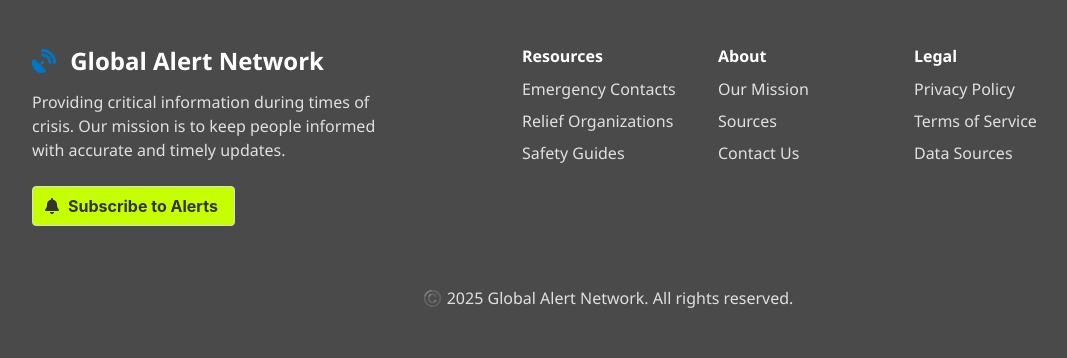
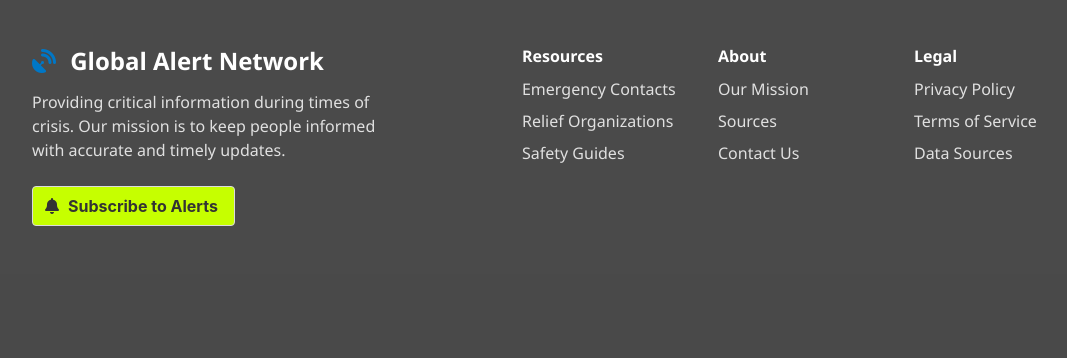
Before and after one commit to abhirajadhikary06/Floodless, a Django app: template floodless/news/templates/news/news_list.html in a window 1280 px wide. Shown: the part 2507-2865 px from the top of the page, without its empty margins (32-1099 px from the left). After the commit the page ends 2733 px from the top, so only its background shows below. Run offline with Django 5.2, Linux system fonts and the light colour scheme; the template is opened without the code that fills it: values that come from a table or form of the project are taken from there, others are empty; data comes from the database, SQL or seed files in the repository; both versions use the stored data as it was after the commit.

Commit message:
removed copyright

```diff
--- a/floodless/news/templates/news/news_list.html
+++ b/floodless/news/templates/news/news_list.html
@@ -358,9 +358,6 @@
           </ul>
         </div>
       </div>
-      <div class="has-text-centered mt-6">
-        <p>©️ 2025 Global Alert Network. All rights reserved.</p>
-      </div>
     </div>
   </footer>
 </body>
```
Also changed, not shown: floodless/db.sqlite3.
